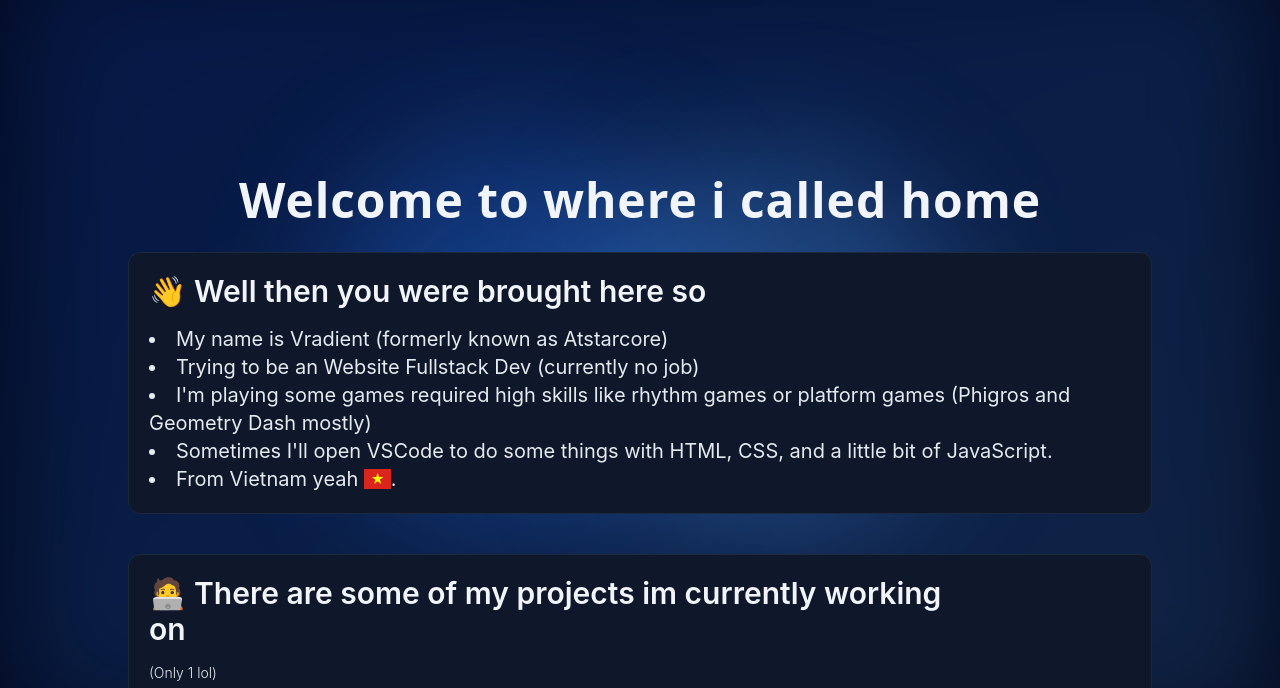
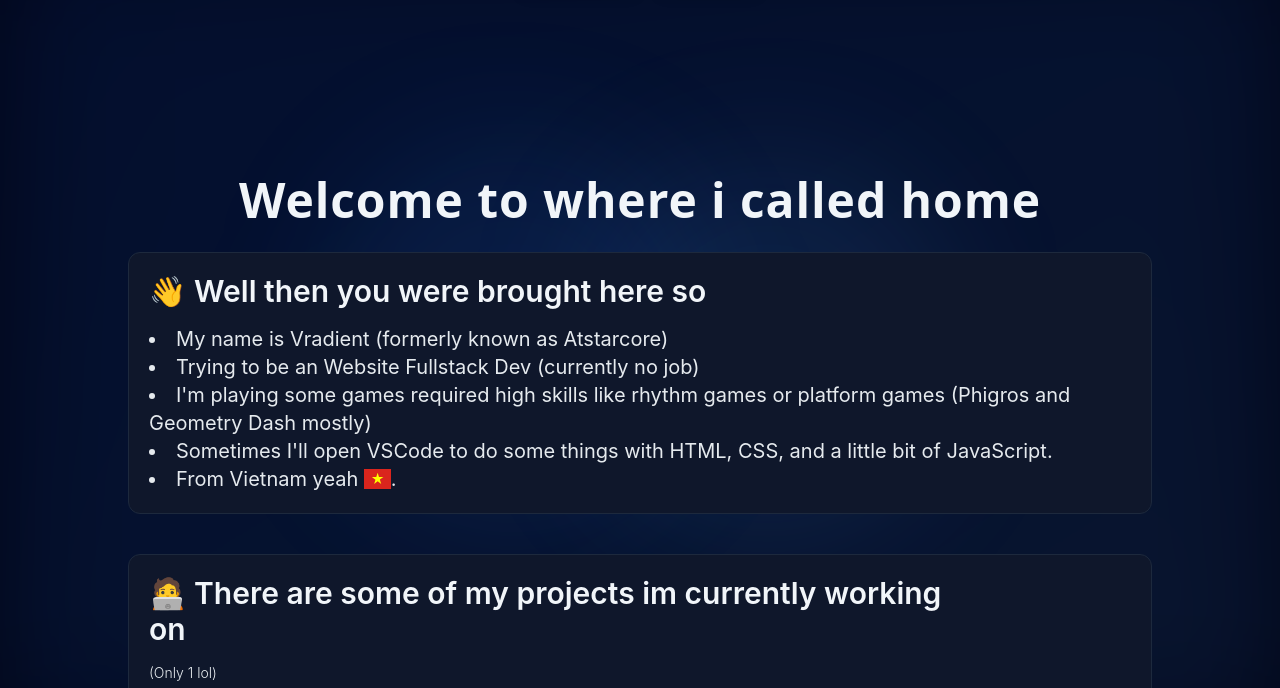
Before and after one commit to TacoEnjoyer/about-me-v4, an Astro site: page / in a window 1280 px wide. Shown: the part 64-752 px from the top of the page. Built offline with nearby package versions, Linux system fonts and the light colour scheme; Astro itself is replaced by a stand-in of ours; a web font is replaced by a local one; what tailwindcss-animated would draw is missing.

Commit message:
Update background.astro

```diff
--- a/src/components/background.astro
+++ b/src/components/background.astro
@@ -1,5 +1,5 @@
 <div class="fixed inset-0 -z-10 h-full w-full bg-slate-950">
-    <div class="absolute top-0 left-0 right-0 bottom-0 bg-gradient-to-br from-blue-600/20 via-blue-500/20 to-blue-400/20 blur-3xl"/>
-    <div class="absolute top-1/4 left-1/4 h-96 w-96 rounded-full bg-blue-500/30 blur-3xl"/>
-    <div class="absolute bottom-1/4 right-1/4 h-96 w-96 rounded-full bg-blue-400/30 blur-3xl"/>
+    <div class="absolute top-0 left-0 right-0 bottom-0 bg-gradient-to-br from-blue-600/10 via-blue-500/10 to-blue-400/10 blur-3xl"/>
+    <div class="absolute top-1/4 left-1/4 h-96 w-96 rounded-full bg-blue-500/10 blur-3xl"/>
+    <div class="absolute bottom-1/4 right-1/4 h-96 w-96 rounded-full bg-blue-400/10 blur-3xl"/>
 </div>
```
